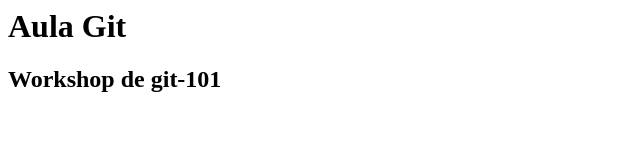
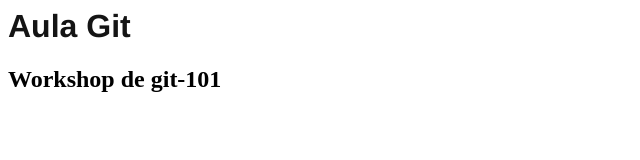
Before and after one commit to brucruz/git-101-2, a plain HTML site: page index.html in a window 1280 px wide. Shown: the full height of the page, 0-640 px from the left. Drawn offline with Linux system fonts and the light colour scheme.

Commit message:
helvetica no h1

```diff
--- a/index.html
+++ b/index.html
@@ -1,6 +1,7 @@
 <html>
 <head>
   <meta charset="UTF-8">
+  <link rel="stylesheet" href="style/style.css">
   <title>Document</title>
 </head>
 <body>
--- a/style/style.css
+++ b/style/style.css
@@ -0,0 +1,4 @@
+h1 {
+  color: rgb(20, 20, 20);
+  font-family: Helvetica;
+}
```
